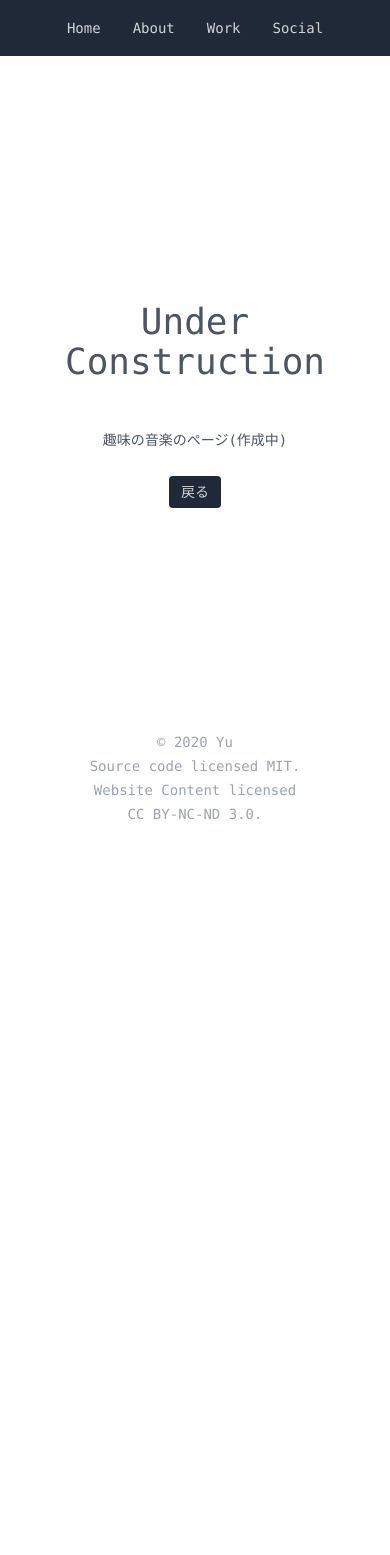
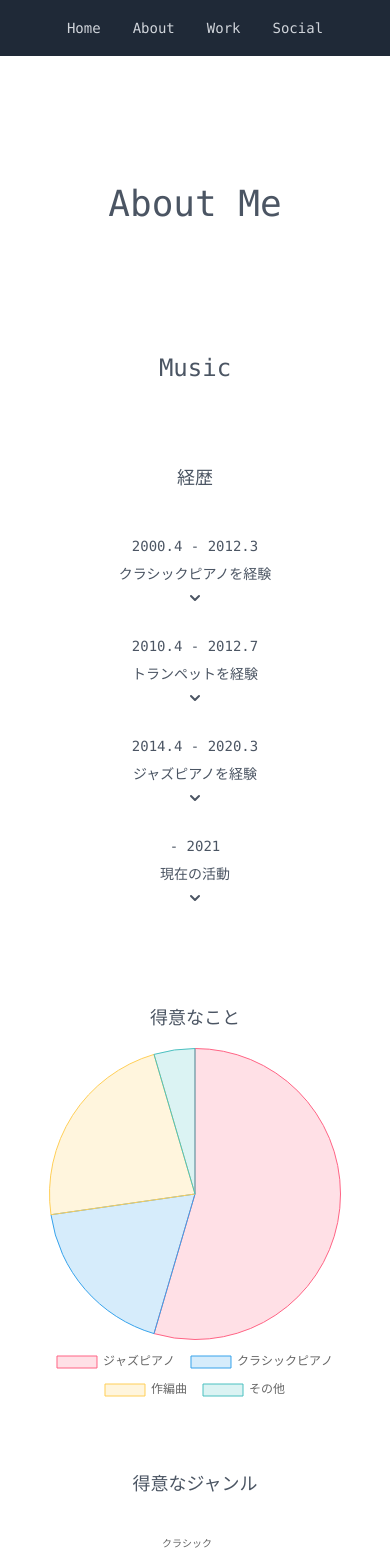
Before and after one commit to yysd94/myblog, a Next.js app: page /about/music in a window 390 px wide. Shown: the top 1555 px of the page. Before the commit the page ends 844 px from the top, so only its background shows below. Built offline with nearby package versions, Linux system fonts and the light colour scheme.

Commit message:
about music のコンテンツの記述と、それに伴うレイアウトの調整を行いました。

```diff
--- a/components/about/DetailPage.js
+++ b/components/about/DetailPage.js
@@ -13,6 +13,7 @@ const DetailPage = ({ contents }) => {
     careerTitle,
     careerData,
     skillTitle,
+    skillData,
   } = contents;
 
   return (
@@ -30,6 +31,14 @@ const DetailPage = ({ contents }) => {
             {/* 大画面の場合、レーダーチャートを左に、キャリアを右に表示するようにする。 */}
             <div className="hidden chart-container md:block md:w-1/2">
               <div className="md:px-8 lg:pl-8 lg:pr-16">
+                <div className="my-4 pt-2">
+                  <div className="py-4 lg:text-lg">
+                    <p>{pieTitle}</p>
+                  </div>
+                  <div>
+                    <Pie data={pieData} options={pieOptions} />
+                  </div>
+                </div>
                 <div className="my-4">
                   <div className="py-4 lg:text-lg">
                     <p>{raderTitle}</p>
@@ -38,18 +47,10 @@ const DetailPage = ({ contents }) => {
                     <Radar data={raderData} options={raderOptions} />
                   </div>
                 </div>
-                <div className="my-4 pt-2">
-                  <div className="py-4 lg:text-lg">
-                    <p>{pieTitle}</p>
-                  </div>
-                  <div>
-                    <Pie data={pieData} options={pieOptions} />
-                  </div>
-                </div>
               </div>
             </div>
             <div className="md:w-1/2">
-              <div className="py-4 text-xl md:hidden">
+              <div className="py-4 text-lg md:hidden">
                 <p>{careerTitle}</p>
               </div>
               <div className="py-4">
@@ -60,25 +61,25 @@ const DetailPage = ({ contents }) => {
 
           {/* スキルセット表示部分 */}
           <div className="w-full">
-            <div className="hidden md:block md:mt-8 md:text-xl">
-              <p className="py-8">{skillTitle}</p>
+            <div className="my-12 md:hidden">
+              <div className="py-4 text-lg">
+                <p>{pieTitle}</p>
+              </div>
+              <Pie data={pieData} options={pieOptions} />
             </div>
-            <div className="md:hidden">
-              <div className="py-4 text-xl">
-                <p>{skillTitle}</p>
+            <div className="my-12 md:hidden">
+              <div className="py-4 text-lg">
+                <p>{raderTitle}</p>
               </div>
               <div className="my-4">
                 <Radar data={raderData} options={raderOptions} />
               </div>
             </div>
+            <div className="mt-12 text-lg lg:text-xl">
+              <p className="py-2 ">{skillTitle}</p>
+            </div>
             <div className="py-4">
-              <Skillset />
-            </div>
-            <div className="md:hidden">
-              <div className="py-4">
-                <p>{pieTitle}</p>
-              </div>
-              <Pie data={pieData} options={pieOptions} />
+              <Skillset skillsets={skillData} />
             </div>
           </div>
         </div>
--- a/components/about/Skillset.js
+++ b/components/about/Skillset.js
@@ -1,7 +1,6 @@
 import { useState } from "react";
-import { skillsets } from "../contents/Content";
 
-const Skillset = () => {
+const Skillset = ({ skillsets }) => {
   const [visibleKey, setVisibleKey] = useState(1);
 
   return (
@@ -29,7 +28,7 @@ const Skillset = () => {
         ))}
       </div>
       <div className="hidden md:block md:flex md:justify-center">
-        <div>
+        <div className="w-full mx-8">
           <div className="bg-gray-100 mb-2 lg:text-lg">
             <div className="p-2 flex justify-center space-x-4">
               {skillsets.map((skillset) => (
--- a/components/contents/Content.js
+++ b/components/contents/Content.js
@@ -1,4 +1,4 @@
-export const totalSkillData = {
+export const totalEngineerSkillData = {
   labels: ["コンピュータ基礎", "ビジネス", "アプリ", "UI/UX", "インフラ", "AI"],
   datasets: [
     {
@@ -17,12 +17,60 @@ export const totalSkillData = {
     },
   ],
 };
+export const totalMusicSkillData = {
+  labels: [
+    "クラシック",
+    "ジャズ",
+    "ポップ/ロック",
+    "ワールド",
+    "エレクトロ",
+    "その他",
+  ],
+  datasets: [
+    {
+      label: "得意",
+      data: [6, 8, 4, 4, 3, 3],
+      backgroundColor: "rgba(255, 99, 132, 0.5)",
+      borderColor: "rgba(255, 99, 132, 1)",
+      borderWidth: 1,
+    },
+    {
+      label: "興味",
+      data: [4, 10, 6, 6, 6, 4],
+      backgroundColor: "rgba(75, 192, 192, 0.2)",
+      borderColor: "rgba(75, 192, 192, 1)",
+      borderWidth: 1,
+    },
+  ],
+};
 export const langData = {
   labels: ["JavaScript", "Python", "Java", "その他"],
   datasets: [
     {
       label: "# of Votes",
       data: [60, 20, 15, 5],
+      backgroundColor: [
+        "rgba(255, 99, 132, 0.2)",
+        "rgba(54, 162, 235, 0.2)",
+        "rgba(255, 206, 86, 0.2)",
+        "rgba(75, 192, 192, 0.2)",
+      ],
+      borderColor: [
+        "rgba(255, 99, 132, 1)",
+        "rgba(54, 162, 235, 1)",
+        "rgba(255, 206, 86, 1)",
+        "rgba(75, 192, 192, 1)",
+      ],
+      borderWidth: 1,
+    },
+  ],
+};
+export const musicSkillData = {
+  labels: ["ジャズピアノ", "クラシックピアノ", "作編曲", "その他"],
+  datasets: [
+    {
+      label: "# of Votes",
+      data: [60, 20, 25, 5],
       backgroundColor: [
         "rgba(255, 99, 132, 0.2)",
         "rgba(54, 162, 235, 0.2)",
@@ -114,7 +162,46 @@ export const careersOfEngineer = [
   },
 ];
 
-export const skillsets = [
+export const careersOfMusic = [
+  {
+    id: 1,
+    term: "2000.4 - 2012.3",
+    title: "クラシックピアノを経験",
+    descriptions: [
+      "クラシックピアノのレッスンを受け、ピアノや音楽の基礎を習得しました。",
+      "発表会で演奏した他、コンペに参加もしました。",
+    ],
+  },
+  {
+    id: 2,
+    term: "2010.4 - 2012.7",
+    title: "トランペットを経験",
+    descriptions: [
+      "吹奏楽部でトランペットを経験しました。",
+      "音感や音楽の知識を生かして学生指揮も担当しました。",
+    ],
+  },
+  {
+    id: 3,
+    term: "2014.4 - 2020.3",
+    title: "ジャズピアノを経験",
+    descriptions: [
+      "大学のジャズ研究会にてジャズピアノに没頭し、多くのセッションを経験したり、音楽理論を学びました。",
+      "有志のビッグバンドにも参加し、サークル設立・運営に関わったり、コンテストに出場しました。",
+    ],
+  },
+  {
+    id: 4,
+    term: " - 2021",
+    title: "現在の活動",
+    descriptions: [
+      "ジャズピアノの演奏を楽しく続けています。",
+      "また、音楽理論や様々なジャンルの経験を活かし、作編曲をやっています。",
+    ],
+  },
+];
+
+export const skillsetsOfEngineer = [
   {
     id: 1,
     title: "コンピュータ基礎",
@@ -155,11 +242,11 @@ export const skillsets = [
     id: 4,
     title: "UI/UX",
     skills: [
-      "UI設計",
       "ペルソナ設計",
       "カスタマージャーニー設計",
       "デザイン思考",
       "リーンキャンバス",
+      "...etc",
     ],
   },
   {
@@ -182,6 +269,30 @@ export const skillsets = [
       "出展用デモアプリの作成",
       "ライブラリ使用経験(scikit-learn, tensorflow)",
     ],
+  },
+];
+
+export const skillsetsOfMusic = [
+  {
+    id: 1,
+    title: "ピアノ演奏",
+    skills: ["ジャズピアノ/即興", "クラシックピアノ", "ポピュラーピアノ"],
+  },
+  {
+    id: 2,
+    title: "作編曲",
+    skills: [
+      "ジャズアレンジ",
+      "演奏人数や形式に合わせたアレンジ",
+      "採譜、楽曲解析",
+      "ピアノソロ/インスト/歌モノの作曲",
+      "(作詞やギターアレンジは苦手)",
+    ],
+  },
+  {
+    id: 3,
+    title: "その他",
+    skills: ["オーディオ機材の使用経験(マイク、アンプ、ミキサー、配線、etc)"],
   },
 ];
 
--- a/pages/about/engineering.js
+++ b/pages/about/engineering.js
@@ -1,19 +1,24 @@
 import Link from "next/link";
 import Layout from "../../components/Layout";
 import { careersOfEngineer } from "../../components/contents/Content";
-import { totalSkillData, langData } from "../../components/contents/Content";
+import { skillsetsOfEngineer } from "../../components/contents/Content";
+import {
+  totalEngineerSkillData,
+  langData,
+} from "../../components/contents/Content";
 import DetailPage from "../../components/about/DetailPage";
 
 const Engineering = () => {
   const contents = {
     pageTitle: "Engineering",
     raderTitle: "得意な分野",
+    raderData: totalEngineerSkillData,
     pieTitle: "得意な言語",
-    raderData: totalSkillData,
     pieData: langData,
     careerTitle: "経歴",
     careerData: careersOfEngineer,
     skillTitle: "経験した技術",
+    skillData: skillsetsOfEngineer,
   };
 
   return (
@@ -23,7 +28,6 @@ const Engineering = () => {
           <p className="text-4xl">About Me</p>
         </div>
         <DetailPage contents={contents} />
-        {/* ページフッター */}
         <div className="mt-16 pb-16">
           <Link href="/about">
             <a className="bg-gray-800 text-gray-300 hover:bg-gray-700 px-3 py-2 rounded">
--- a/pages/about/music.js
+++ b/pages/about/music.js
@@ -1,21 +1,34 @@
+import Link from "next/link";
 import Layout from "../../components/Layout";
-import Link from "next/link";
+import { careersOfMusic } from "../../components/contents/Content";
+import { skillsetsOfMusic } from "../../components/contents/Content";
+import {
+  totalMusicSkillData,
+  musicSkillData,
+} from "../../components/contents/Content";
+import DetailPage from "../../components/about/DetailPage";
 
 const Music = () => {
+  const contents = {
+    pageTitle: "Music",
+    raderTitle: "得意なジャンル",
+    pieTitle: "得意なこと",
+    raderData: totalMusicSkillData,
+    pieData: musicSkillData,
+    careerTitle: "経歴",
+    careerData: careersOfMusic,
+    skillTitle: "経験したこと",
+    skillData: skillsetsOfMusic,
+  };
   return (
     <Layout title="music">
       <div className="text-center h-full flex flex-col justify-center rounded">
-        {/* <div className="my-16 pt-16">
+        <div className="my-16 pt-16">
           <p className="text-4xl">About Me</p>
-        </div> */}
-        <div className="my-4 py-4 w-screen flex flex-col place-content-between">
-          <div>
-            <p className="text-4xl py-12"> Under Construction</p>
-            <p>
-              趣味の音楽のページ{"("}作成中{")"}
-            </p>
         </div>
-          <div className="mt-8 pb-8">
+        <DetailPage contents={contents} />
+        {/* ページフッター */}
+        <div className="mt-16 pb-16">
           <Link href="/about">
             <a className="bg-gray-800 text-gray-300 hover:bg-gray-700 px-3 py-2 rounded">
               戻る
@@ -23,7 +36,6 @@ const Music = () => {
           </Link>
         </div>
       </div>
-      </div>
     </Layout>
   );
 };
```
Lines whose indentation alone changed are shown as unchanged.
